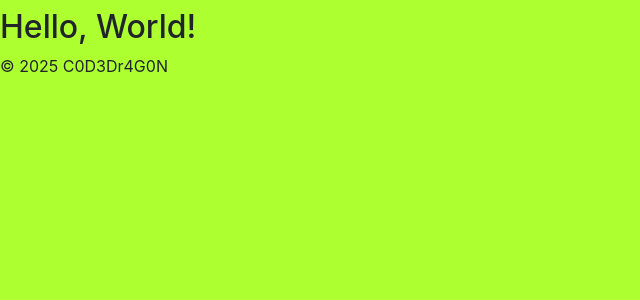
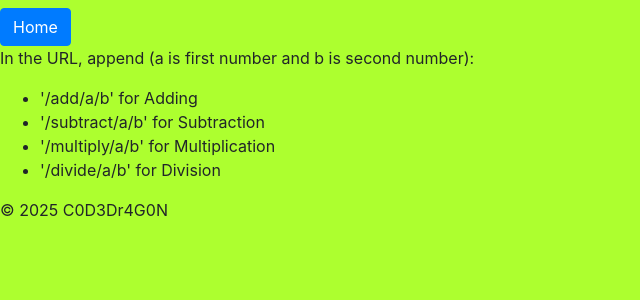
Before and after one commit to C0D3Dr4G0N/CSC330-Midterm-C0D3Dr4G0N, a Flask app: page / in a window 1280 px wide. Shown: the part 48-348 px from the top of the page, without its empty margins (0-640 px from the left). Run offline with Flask 3, Linux system fonts and the light colour scheme; some libraries are stand-ins or nearby versions.

Commit message:
Update index.html

```diff
--- a/templates/index.html
+++ b/templates/index.html
@@ -1,7 +1,14 @@
 {% extends 'base.html' %}
 
-{% block title %}Home - Flask App{% endblock %}
+{% block title %}CSC330 Calculator{% endblock %}
 
 {% block content %}
-    <h2>Hello, World!</h2>
+    {{ super() }}
+    <p>In the URL, append (a is first number and b is second number):</p>
+    <ul>
+        <li>'/add/a/b' for Adding</li>
+        <li>'/subtract/a/b' for Subtraction</li>
+        <li>'/multiply/a/b' for Multiplication</li>
+        <li>'/divide/a/b' for Division</li>
+    </ul>
 {% endblock %}
```
